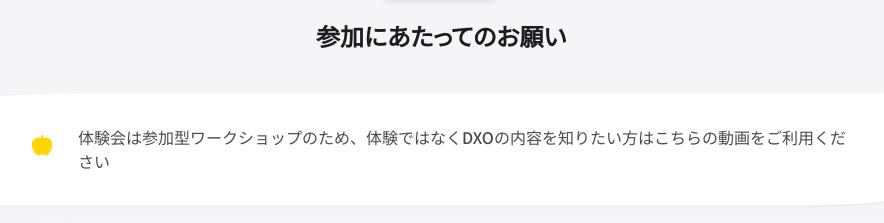
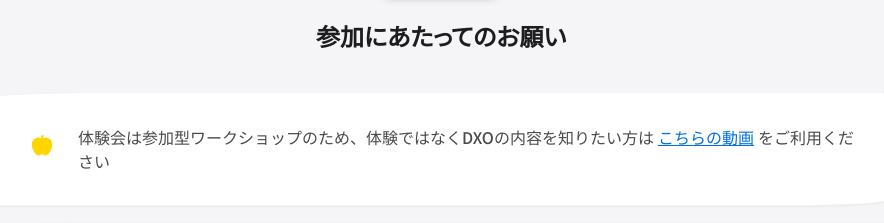
Before and after one commit to ke007007/dxo_seminar, a React (Vite) app: page / in a window 1280 px wide. Shown: the part 7470-7693 px from the top of the page, without its empty margins (199-1083 px from the left). Built offline with nearby package versions, Linux system fonts and the light colour scheme; a web font is replaced by a local one.

Commit message:
feat(Overview): Add link to DXO video
Adds a hyperlink to a DXO explanatory video in the workshop requirements section. This provides an alternative resource for attendees who are more interested in understanding the content rather than experiencing the workshop format.

```diff
--- a/components/Overview.tsx
+++ b/components/Overview.tsx
@@ -78,11 +78,11 @@ export const Overview: React.FC = () => {
 
              <div className="grid gap-4">
                 {[
-                    "体験会は参加型ワークショップのため、体験ではなくDXOの内容を知りたい方はこちらの動画をご利用ください",
+                    <span key="req1">体験会は参加型ワークショップのため、体験ではなくDXOの内容を知りたい方は<a href="https://tebanasu-lab-5649989.hs-sites-na2.com/dxoinstaller-0-0-0-0-0" target="_blank" rel="noopener noreferrer" className="text-brand-teal underline hover:text-brand-tealDark mx-1">こちらの動画</a>をご利用ください</span>,
                     "全時間に参加できる（5時間を通じ体感できるプログラムのため、途中参加・途中退室はできません）",
                     "パソコン（安定したWi-Fi環境）で参加できる\n（オンラインホワイトボードを利用して進行しますのでスマホやタブレット端末での参加は不可となります）",
                     "参加者とのコミュニケーションがとれる方\n（知識を得るための講義や研修ではありません、体験の場なので顔を出して対話が必要となります）（教える、教えられるの関係ではなく一緒に体験の場を作るという意識でご参加下さい）"
-                ].map((text, idx) => (
+                ].map((content, idx) => (
                     <div key={idx} className="flex items-start gap-5 p-6 md:p-8 bg-white hand-drawn-box border border-brand-black/5 hover:border-brand-black/30 transition-all duration-300 shadow-sm hover:shadow-md group">
                         <div className="mt-1 flex-shrink-0 text-brand-black group-hover:scale-110 transition-transform duration-300">
                             {/* Apple Checkbox Icon */}
@@ -90,7 +90,7 @@ export const Overview: React.FC = () => {
                                 <Apple size={22} fill="#FFD500" className="drop-shadow-sm" />
                             </div>
                         </div>
-                        <p className="text-sm md:text-base font-medium leading-loose text-brand-black/80 whitespace-pre-wrap">{text}</p>
+                        <p className="text-sm md:text-base font-medium leading-loose text-brand-black/80 whitespace-pre-wrap">{content}</p>
                     </div>
                 ))}
              </div>
```
